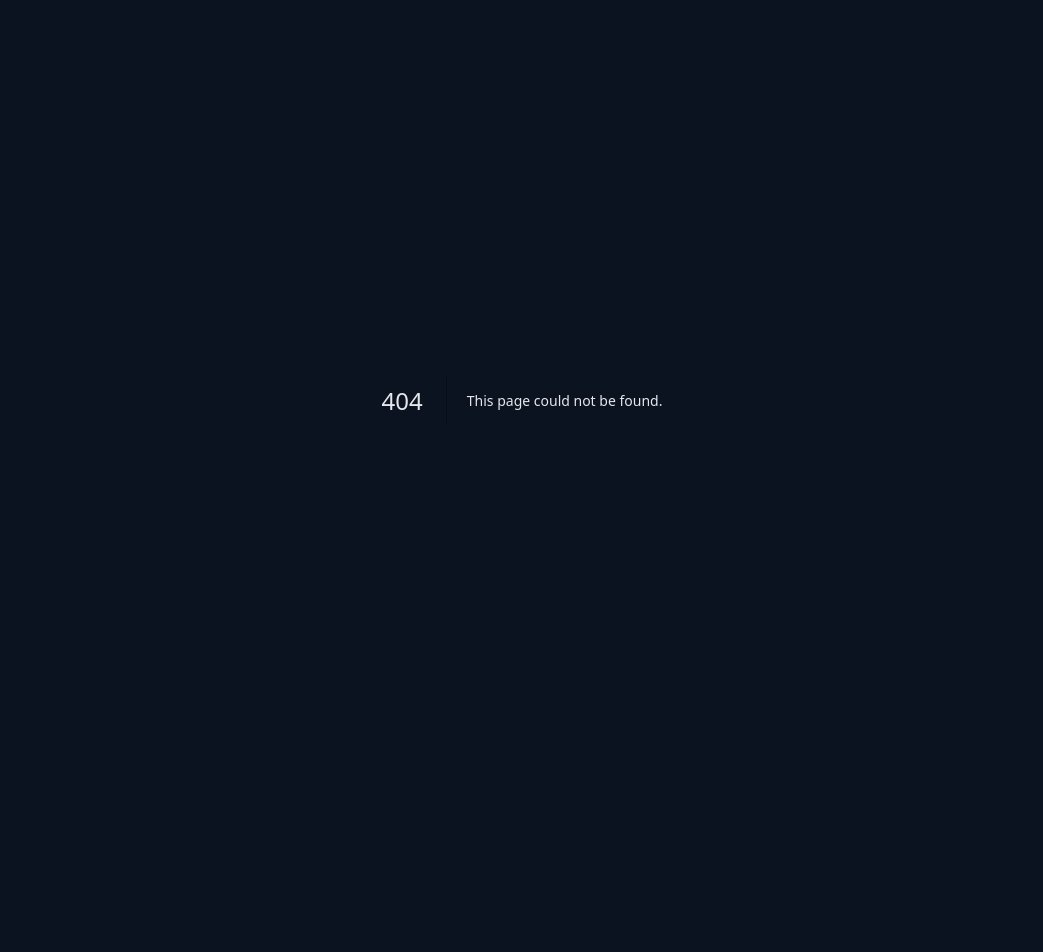
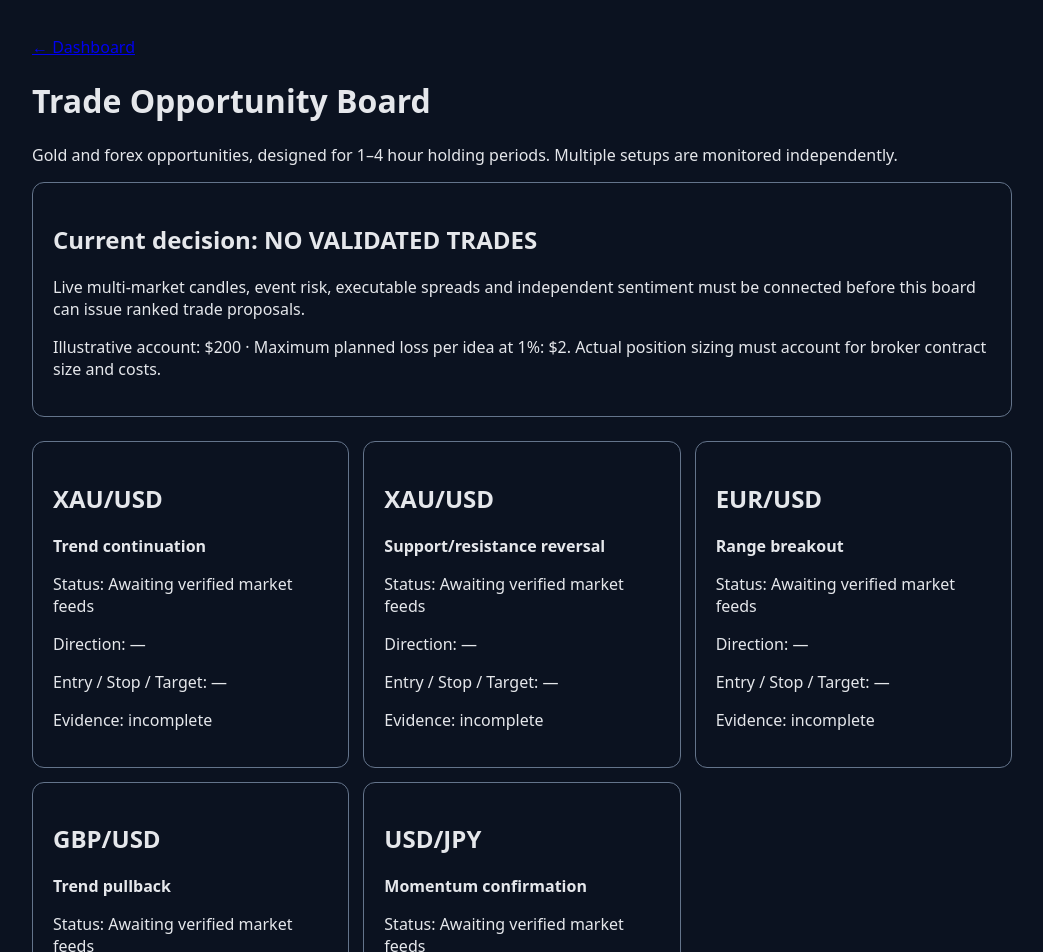
Before and after one commit to Woleary-design/smart-money-tracker, a Next.js app: page /opportunities in a window 1280 px wide. Before the commit this address had no page. Shown: the top 952 px of the page, without its empty margins (118-1161 px from the left). Before the commit the page ends 800 px from the top, so only its background shows below. Built offline with nearby package versions, Linux system fonts and the light colour scheme.

Commit message:
Create multi-trade watchlist board showing evidence gates and risk limits

```diff
--- /dev/null
+++ b/app/opportunities/page.tsx
@@ -0,0 +1,25 @@
+export const dynamic="force-dynamic";
+const watchlist=[
+ ["XAU/USD","Trend continuation"],["XAU/USD","Support/resistance reversal"],
+ ["EUR/USD","Range breakout"],["GBP/USD","Trend pullback"],["USD/JPY","Momentum confirmation"]
+];
+export default function Opportunities(){
+ return <main style={{maxWidth:980,margin:"36px auto",padding:"0 20px",fontFamily:"system-ui,sans-serif"}}>
+ <a href="/">← Dashboard</a><h1>Trade Opportunity Board</h1>
+ <p>Gold and forex opportunities, designed for 1–4 hour holding periods. Multiple setups are monitored independently.</p>
+ <section style={{padding:20,border:"1px solid #64748b",borderRadius:12,marginBottom:24}}>
+  <h2>Current decision: NO VALIDATED TRADES</h2>
+  <p>Live multi-market candles, event risk, executable spreads and independent sentiment must be connected before this board can issue ranked trade proposals.</p>
+  <p>Illustrative account: $200 · Maximum planned loss per idea at 1%: $2. Actual position sizing must account for broker contract size and costs.</p>
+ </section>
+ <div style={{display:"grid",gridTemplateColumns:"repeat(auto-fit,minmax(260px,1fr))",gap:14}}>
+ {watchlist.map(([symbol,strategy],i)=><article key={i} style={{padding:20,border:"1px solid #64748b",borderRadius:12}}>
+  <h2>{symbol}</h2><p><strong>{strategy}</strong></p>
+  <p>Status: Awaiting verified market feeds</p><p>Direction: —</p><p>Entry / Stop / Target: —</p>
+  <p>Evidence: incomplete</p>
+ </article>)}
+ </div>
+ <p style={{marginTop:28}}>A high rank will require fresh candles, a confirmed setup, news clearance, spread checks, sourced sentiment and a reward/risk ratio of at least 1.5. The app will not fill missing values with guesses.</p>
+ <p><a href="/api/opportunities">View machine-readable opportunity status</a></p>
+ </main>;
+}
```
